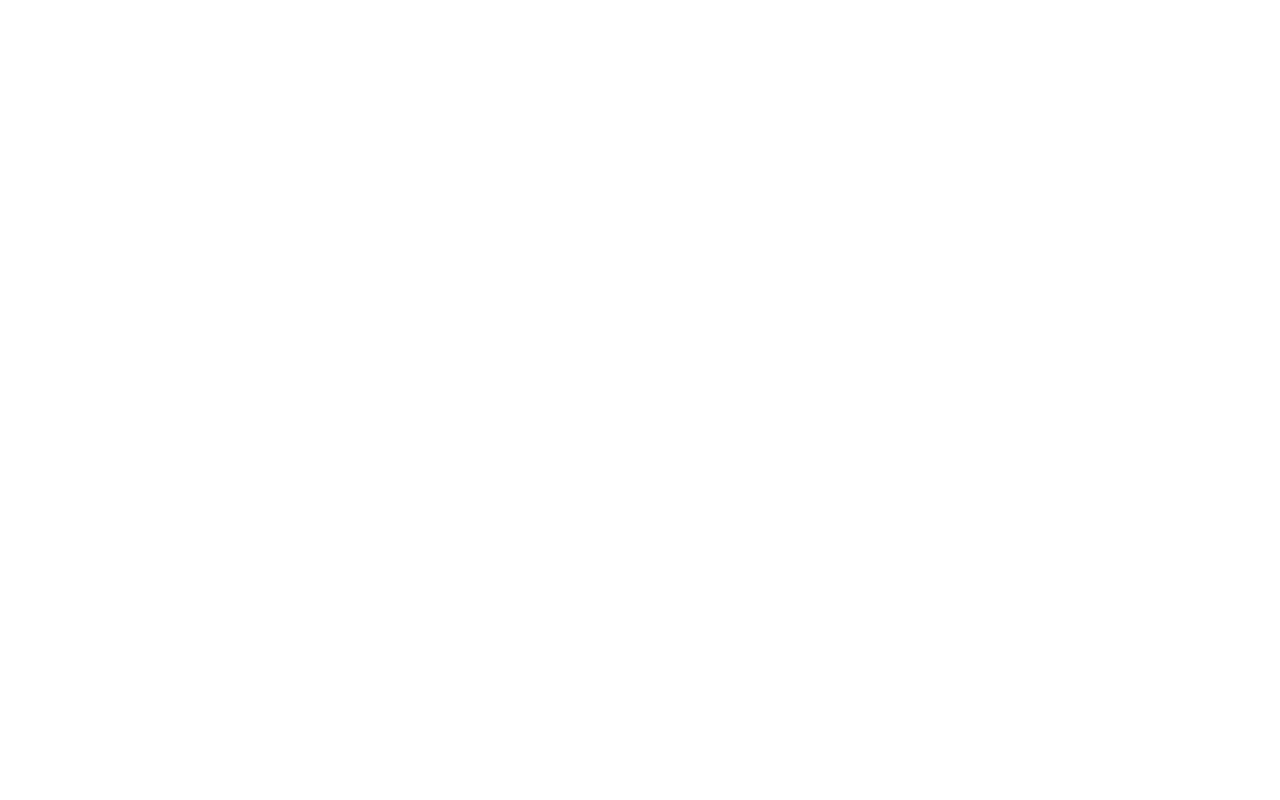
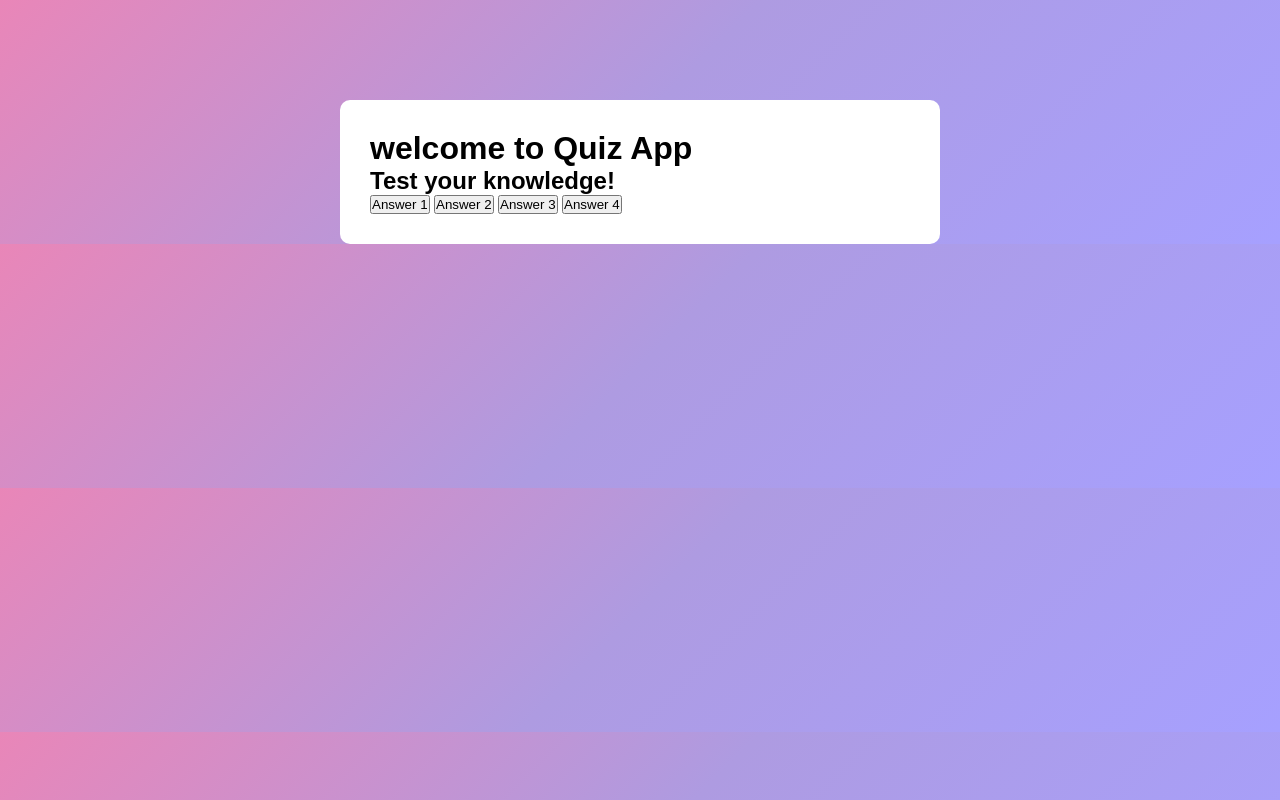
Before and after one commit to joystackinfo/QUIZ-APP, a plain HTML site: page index.html in a window 1280 px wide. Drawn offline with Linux system fonts and the light colour scheme.

Commit message:
Added qustion and answer div

```diff
--- a/index.html
+++ b/index.html
@@ -1,15 +1,25 @@
 <!DOCTYPE html>
 <html>
+    <meta charset="UTF-8">
+    <meta name="viewport" content="width=device-width, initial-scale=1.0">
+
     <head>
         <title> Quiz App</title>
         <link rel="stylesheet" href="style.css">
     </head>
     <body>
-
-
-
-
-
+  <div class="app">
+   <h1>welcome to Quiz App</h1>
+     <div class="Quiz">
+    <h2 id="question"> Test your knowledge!</h2>
+    <div id="answer-button">
+        <button class="btn">Answer 1</button>
+        <button class="btn">Answer 2</button>
+        <button class="btn">Answer 3</button>
+        <button class="btn">Answer 4</button>
+    </div>
+     </div>
+  </div>
 
 
 
--- a/style.css
+++ b/style.css
@@ -3,4 +3,15 @@
     padding:0;
     font-family: Arial, sans-serif;
     box-sizing: border-box;
-};
+}
+body{
+    background: linear-gradient(135deg, #e986b8, #ae9be1, #a6a0ff);
+}
+.app{
+    background-color: #ffffff;
+    width: 90%;
+    max-width: 600px;
+    margin:100px auto 0;
+    border-radius: 10px;
+    padding:30px;
+}
```
